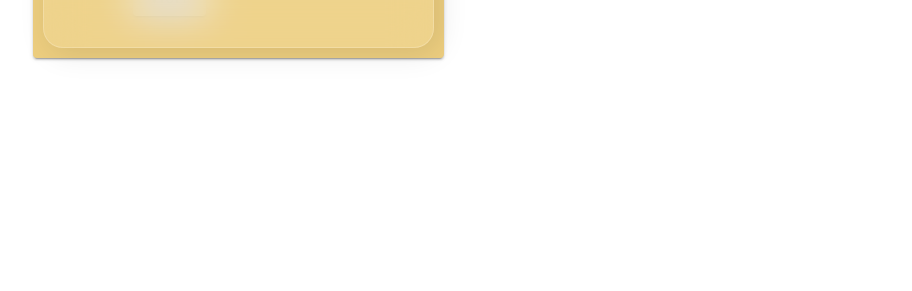
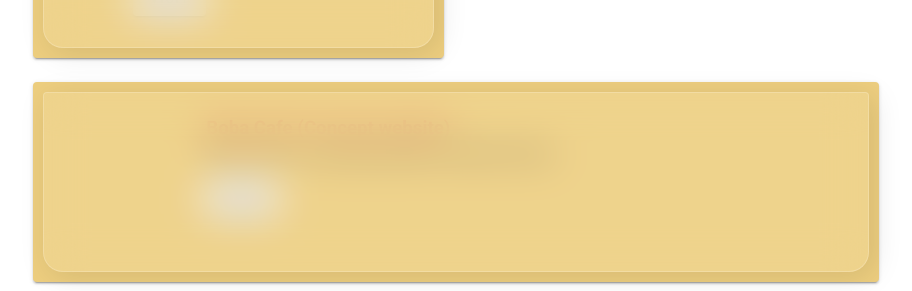
Before and after one commit to nateharrell123/PersonalSite, a Vue app in the folder site/: page / in a window 1280 px wide. Shown: the part 658-949 px from the top of the page, without its empty margins (184-1096 px from the left). Before the commit the page ends 800 px from the top, so only its background shows below. Built offline with nearby package versions, Linux system fonts and the light colour scheme.

Commit message:
new card

```diff
--- a/site/src/components/Projects.vue
+++ b/site/src/components/Projects.vue
@@ -17,18 +17,27 @@
             </v-col>
             <v-col cols="2" v-show="$vuetify.breakpoint.lg"/>
         </v-row>
+        <v-row class="shrink" id="projects">
+            <v-col cols="2" v-show="$vuetify.breakpoint.lg"/>
+            <v-col>
+                <BankCard/>
+            </v-col>
+            <v-col cols="2" v-show="$vuetify.breakpoint.lg"/>
+        </v-row>
     </div>
 </template>
 
 <script>
 import Melodies from "./Projects/Melodies.vue"
 import BobaCard from "./Projects/BobaCard.vue"
+import BankCard from "./Projects/BankCard.vue"
 
 export default {
     name: "Projects",
     components: {
         Melodies,
-        BobaCard
+        BobaCard,
+        BankCard
     }
 }
 </script>
--- /dev/null
+++ b/site/src/components/Projects/BankCard.vue
@@ -0,0 +1,133 @@
+<template>
+<div class="container">
+  <v-card color="#edce7f" class="card">
+    <div class="imgbox">
+      <v-img src="@/assets/tea.png" alt="nate" class="boba-img"
+      max-width="80"
+      >
+      </v-img>
+    </div>
+
+    <v-row class="ma-0 pa-0">
+      <v-col cols="2"/>
+      <v-col>
+        <div class="content">
+          <h3 id="angular">
+            Boba Cafe (Concept website)
+          </h3>
+          <p id="text-2">Boba Cafe is a concept website
+            for Boba milk tea.
+          </p>
+        </div>
+      </v-col>
+    </v-row>
+    <v-row>
+      <v-col cols="2"/>
+      <v-col>
+          <v-btn @click="toBoba" class="btn">
+            Visit
+          </v-btn>
+      </v-col>
+    </v-row>
+  </v-card>
+</div>
+</template>
+
+<script>
+export default {
+    name: "BobaCard",
+    methods: {
+        toBoba(){
+            this.$router.push('Boba');
+        }
+    }
+}
+</script>
+<style scoped>
+.center{
+    display:table;
+    margin: 0 auto;
+}
+#text-2{
+  color:#4f3f30;
+}
+.btn{
+  margin-left:27px;
+  position: relative;
+  bottom:38px;
+}
+@media (max-width:980px){
+.btn{
+        margin-left:27px;
+        position:relative;
+        bottom:49px;
+    }
+}
+.desc{
+    text-align: center;
+}
+#melody-card{
+  border-radius:20px;
+}
+.container{
+  position:relative;
+  /* max-width:100vw;  */
+  /* display:flex; */
+  justify-content: space-around;
+  flex-wrap: wrap;
+  padding:0;
+}
+.card{
+  position:relative;
+  height:200px;
+  background-color:#222;
+  border-radius:30px;
+  box-shadow:0 5px 15px rgba(0,0,0, 0.5);
+}
+.card .imgbox{
+  position:absolute;
+  top:10px;
+  left:10px;
+  background:rgba(255,255,255, 0.1);
+  width: calc(100% - 20px);
+  height:calc(100% - 20px);
+  z-index:10;
+  display:flex;
+  justify-content: center;
+  align-items:center;
+  overflow:hidden;
+  border-radius:20px;
+  border:1px solid rgba(255,255,255, 0.2);
+  box-shadow:5px 5px 30px rgba(0,0,0,0.1);
+  transition:0.5s ease-in-out;
+  backdrop-filter: blur(20px);
+}
+.card:hover .imgbox{
+  width:150px;
+  height:150px;
+  left:-75px;
+  top:calc(50% - 75px);
+}
+.card .content{
+  margin-top:20px;
+  margin-left:20px;
+}
+#angular{
+  color:#dc6f56;
+}
+.card .content a:hover{
+  animation: animate 8s linear infinite;
+}
+.boba-img{
+filter: invert(63%) sepia(91%) saturate(2715%) hue-rotate(326deg) brightness(94%) contrast(82%);
+}
+
+@keyframes animate{
+  0%{
+    background-position:0;
+  }
+  100%{
+    background-position:400%;
+  }
+}
+</style>
```
